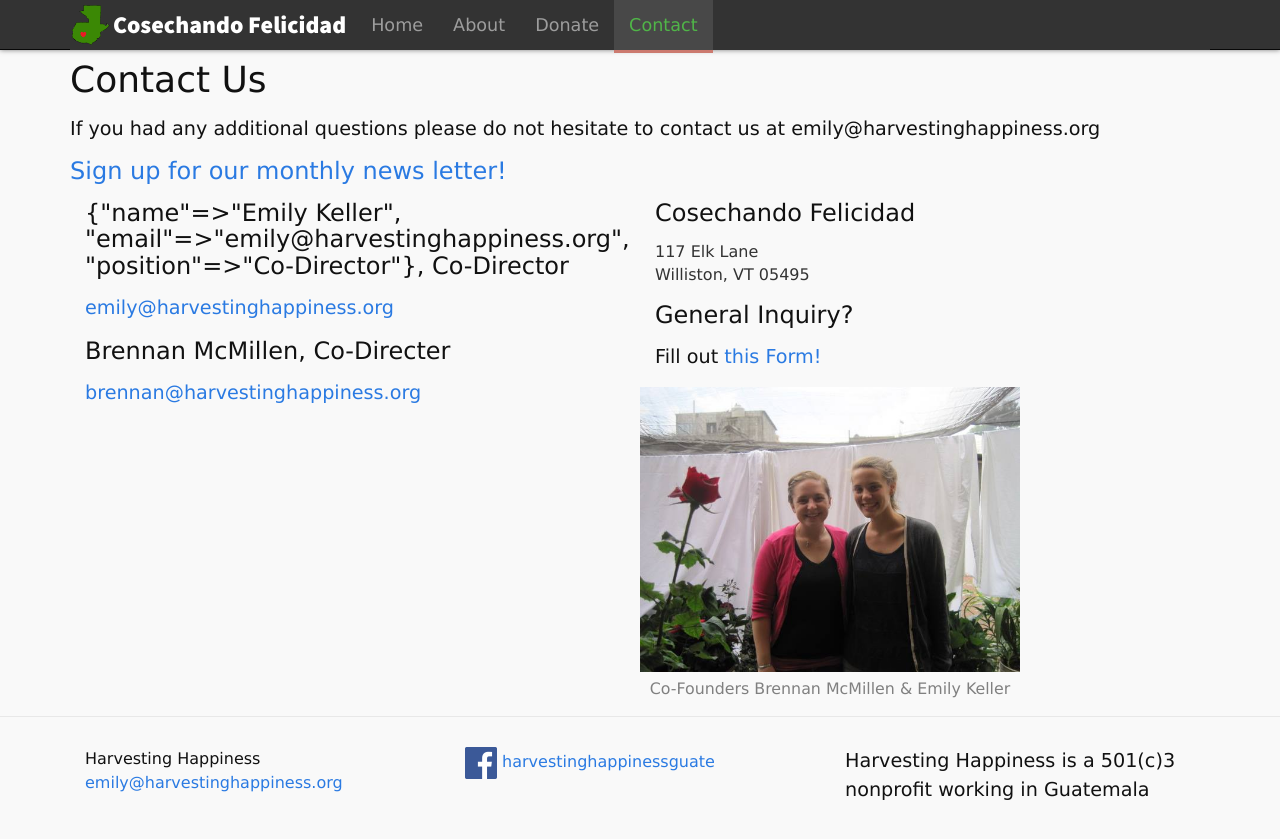
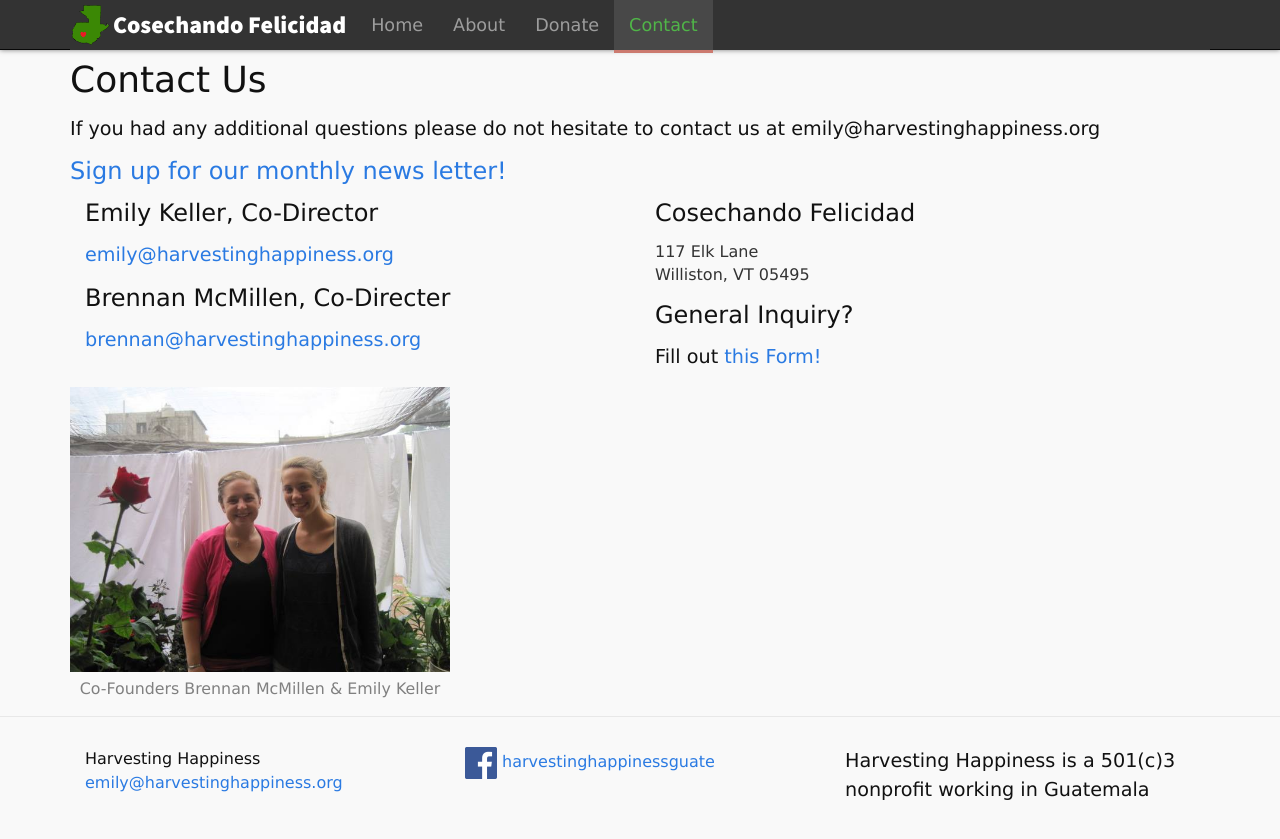
Before and after one commit to harvestinghappiness/harvestinghappiness.github.io, a Jekyll site: the page built from contact.md, in a window 1280 px wide. Shown: the top 839 px of the page. Built offline with Jekyll 4.4.1, drawn with Linux system fonts in a browser that asks for light colours; nearby versions of some CDN libraries.

Commit message:
update contact

```diff
--- a/contact.md
+++ b/contact.md
@@ -9,7 +9,7 @@
 	<h3><a href="https://docs.google.com/forms/d/1UxdIzdVGaljOddK3Huq8BP0SYxs4xSLq1PQnSsLNZ7g/viewform">Sign up for our monthly news letter!</a></h3>
 </div>
 <div class="col-sm-6">
-	<h3>{{ site.data.people['emily'] }}, {{ site.data.people['emily'].position }}</h3>
+	<h3>{{ site.data.people['emily'].name }}, {{ site.data.people['emily'].position }}</h3>
 	<p><a href="mailto:emily@harvestinghappiness.org">emily@harvestinghappiness.org</a></p>
 	<h3>Brennan McMillen, Co-Directer</h3>
 	<p><a href="mailto:brennan@harvestinghappiness.org">brennan@harvestinghappiness.org</a></p>
```
